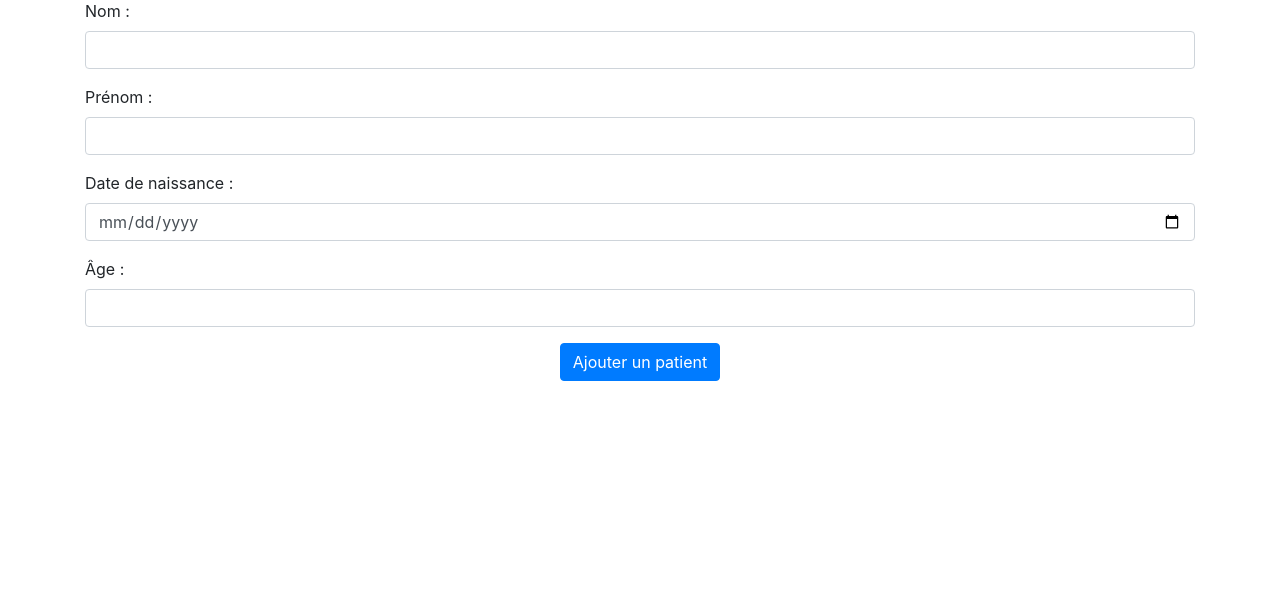
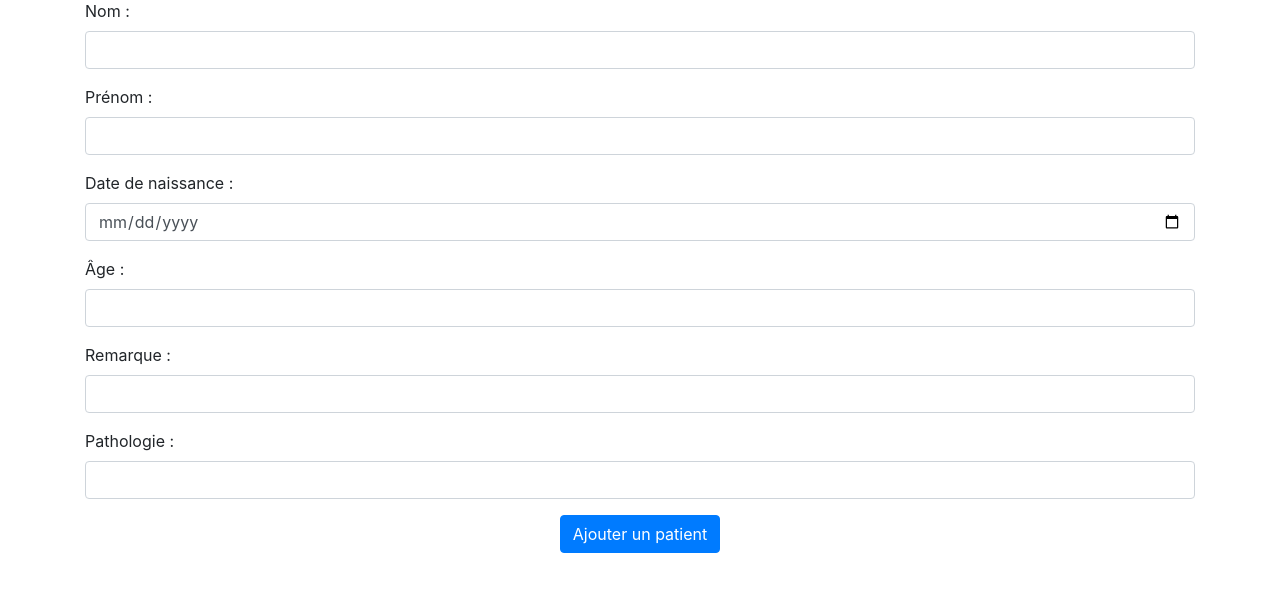
Before and after one commit to TheoTheo83/LiberalPlanner, a Flask app: page /patient in a window 1280 px wide. Shown: the part 113-705 px from the top of the page. Run offline with Flask 3, Linux system fonts and the light colour scheme; a user stored in the database is signed in; some libraries are stand-ins or nearby versions.

Commit message:
ajout collonne remarque

```diff
--- a/website/templates/home.html
+++ b/website/templates/home.html
@@ -17,6 +17,7 @@
                             <th>Prénom</th>
                             <th>Date de naissance</th>
                             <th>Âge</th>
+                            <th>Remarque</th>
                         </tr>
                     </thead>
                     <tbody>
@@ -27,6 +28,7 @@
                                 <td>{{ patient.Prenom }}</td>
                                 <td>{{ patient.DateNaissance }}</td>
                                 <td>{{ patient.Age }} ans</td>
+                                <td>{{ patient.remarques }} </td>
                                 <!-- Ajoute un bouton pour supprimer le patient en utilisant son ID -->
                                 <td>
                                     <button type="button" class="close" onclick="deletePatient({{ patient.ID_Patients }})">
--- a/website/templates/patient.html
+++ b/website/templates/patient.html
@@ -4,7 +4,6 @@
 <h1 align="center">Patients</h1>  <!-- Titre principal de la page -->
 
 <!-- Formulaire pour ajouter un nouveau patient -->
-
 <form method="POST" action="{{ url_for('views.add_patient') }}">
     <div class="form-group">
         <label for="nom">Nom :</label>
@@ -22,10 +21,17 @@
         <label for="age">Âge :</label>
         <input type="number" class="form-control" id="age" name="age" >
     </div>
+    <div class="form-group">
+        <label for="remarque">Remarque :</label>
+        <input type="text" class="form-control" id="remarque" name="remarque">
+    </div>
+    <div class="form-group">
+        <label for="pathologie">Pathologie :</label>
+        <input type="text" class="form-control" id="pathologie" name="pathologie">
+    </div>
     <div align="center">
         <button type="submit" class="btn btn-primary">Ajouter un patient</button>
     </div>
+</form>
 
-
-</form>
 {% endblock %}
--- a/website/views.py
+++ b/website/views.py
@@ -1,6 +1,6 @@
 from flask import Blueprint, render_template, request, flash, jsonify, redirect, url_for
 from flask_login import login_required, current_user
-from .models import Note, Patient, Pathologie, Remarque
+from .models import Note, Patient, Pathologie
 from . import db
 import json
 from datetime import datetime
@@ -15,12 +15,12 @@ def home():
     if request.method == 'POST':
         note = request.form.get('note')
         if len(note) < 1:
-            flash('note trop petite', category='error')
+            flash('Note trop petite', category='error')
         else:
             new_note = Note(data=note, user_id=current_user.id)
             db.session.add(new_note)
             db.session.commit()
-            flash('note cree', category='success')
+            flash('Note créée', category='success')
 
     # Récupérer la liste des patients associés à l'utilisateur actuellement connecté
     patients = Patient.query.filter_by(user_id=current_user.id).all()
@@ -52,9 +52,6 @@ def delete_patient():
             # Supprimer les pathologies liées au patient (s'il y en a)
             Pathologie.query.filter_by(patient_id=patient_id).delete()
 
-            # Supprimer les remarques liées au patient (s'il y en a)
-            Remarque.query.filter_by(patient_id=patient_id).delete()
-
             # Supprimer le patient lui-même
             db.session.delete(patient)
             db.session.commit()
@@ -79,11 +76,12 @@ def add_patient():
         date_naissance = None
 
     age = request.form.get('age')
+    remarque= request.form.get('remarque')
 
     if len(nom) < 1 or len(prenom) < 1 or (date_naissance_str and len(date_naissance_str) == 0) or (date_naissance_str and len(age) < 1):
         flash('Veuillez remplir tous les champs du formulaire.', category='error')
     else:
-        new_patient = Patient(Nom=nom, Prenom=prenom, DateNaissance=date_naissance, Age=age, user_id=current_user.id)
+        new_patient = Patient(Nom=nom, Prenom=prenom, DateNaissance=date_naissance, Age=age,remarques=remarque, user_id=current_user.id)
         db.session.add(new_patient)
         db.session.commit()
         flash('Patient ajouté avec succès.', category='success')
@@ -95,28 +93,31 @@ def add_patient():
 @login_required
 def patient():
     patients = Patient.query.filter_by(user_id=current_user.id).all()
-    pathologies = {}
-    remarques = {}
-    for patient in patients:
-        pathologies[patient.ID_Patients] = Pathologie.query.filter_by(patient_id=patient.ID_Patients).all()
-        remarques[patient.ID_Patients] = Remarque.query.filter_by(patient_id=patient.ID_Patients).all()
 
     if request.method == 'POST':
         patient_id = request.form.get('patient_id')
         pathologie_data = request.form.get('pathologie')
         remarque_data = request.form.get('remarque')
 
-        if patient_id and pathologie_data:
-            new_pathologie = Pathologie(patient_id=patient_id, Pathologie=pathologie_data)
-            db.session.add(new_pathologie)
+        if patient_id:
+            patient = Patient.query.get(patient_id)
 
-        if patient_id and remarque_data:
-            new_remarque = Remarque(patient_id=patient_id, Remarque=remarque_data)
-            db.session.add(new_remarque)
+            if pathologie_data:
+                new_pathologie = Pathologie(patient_id=patient_id, Pathologie=pathologie_data)
+                db.session.add(new_pathologie)
 
-        db.session.commit()
-        flash('Pathologie et/ou remarque ajoutée avec succès.', category='success')
-        return redirect(url_for('views.patient'))
+            db.session.commit()
+            flash('Pathologie ajoutée avec succès.', category='success')
+            return redirect(url_for('views.patient'))
 
+    # Créer un dictionnaire pour stocker les pathologies et remarques associées à chaque patient
+    pathologies = {}
+
+    # Récupérer toutes les pathologies et remarques associées à chaque patient
+    for patient in patients:
+        pathologies[patient.ID_Patients] = Pathologie.query.filter_by(patient_id=patient.ID_Patients).all()
+
+    # Récupérer un patient pour l'affichage initial
     patient = patients[0] if patients else None
-    return render_template("patient.html", user=current_user, patients=patients, pathologies=pathologies, remarques=remarques, patient=patient)
+
+    return render_template("patient.html", user=current_user, patients=patients, pathologies=pathologies,patient=patient)
```
Also changed, not shown: website/models.py (+10 -15 lines), instance/database.db.
